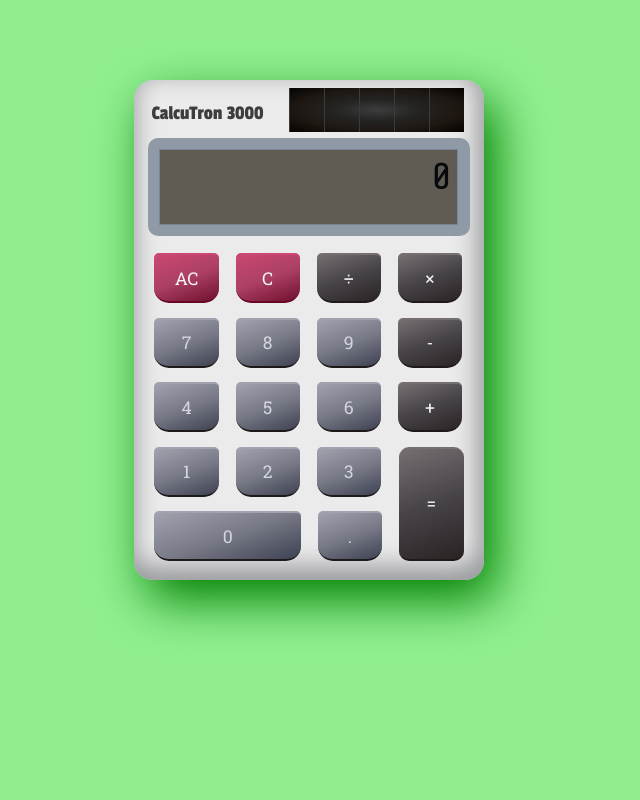
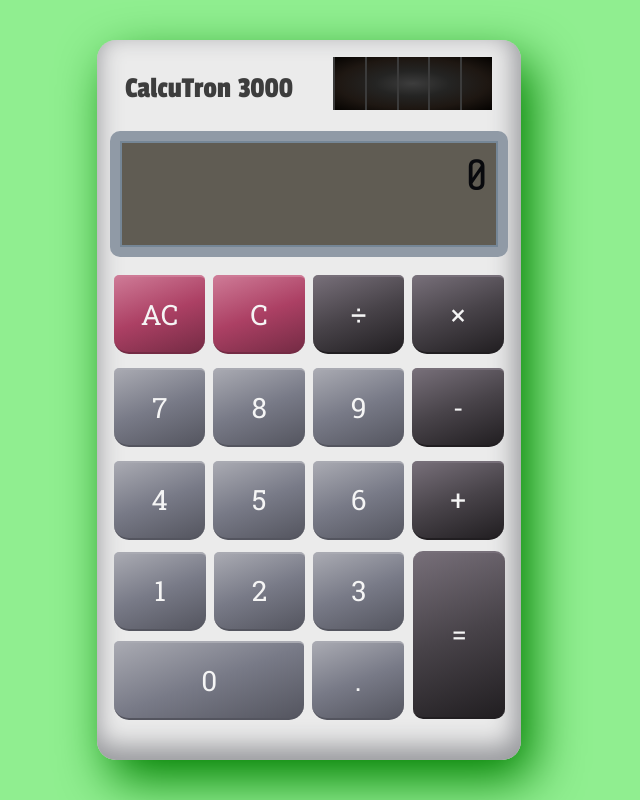
Before and after one commit to Ashto10/Pocket-Calculator, a plain HTML site: page index.html in a window 1280 px wide. Both pictures are taken after a click on the button "AC". Shown: the whole page, without its empty margins (331-971 px from the left). Drawn offline with nearby package versions, Linux system fonts and the light colour scheme; files that its build step writes are made by us from their sources.

Commit message:
Updated and refactored layout
- Renamed classes to be more consistent
- Fixed whitespace issues caused by HTML
- Removed onClick events from HTML
- Switched to documenting Javascript with JSDoc
- Layout resizes proportionally across various screen sizes

```diff
--- a/index.html
+++ b/index.html
@@ -1,59 +1,56 @@
 <html>
   <head>
+    <meta charset="UTF-8">
     <link href="https://fonts.googleapis.com/css?family=Share+Tech+Mono|Passion+One|Roboto+Slab" rel="stylesheet">
+    <link href="https://cdnjs.cloudflare.com/ajax/libs/normalize/8.0.0/normalize.min.css" rel="stylesheet" type="text/css">
     <link href="style.css" rel="stylesheet" type="text/css">
   </head>
   <body>
+    <main class="container">
       <div class="calculator-body">
-      <div class="calculator-head">
+        <div class="head">
           <div class="logo">CalcuTron 3000</div>
-        <div class="solar">
-          <div class="panel"></div>
-          <div class="panel"></div>
-          <div class="panel"></div>
-          <div class="panel"></div>
-          <div class="panel"></div>
+          <div class="solar"><!--
+         --><div class="panel"></div><!--
+         --><div class="panel"></div><!--
+         --><div class="panel"></div><!--
+         --><div class="panel"></div><!--
+         --><div class="panel"></div>
           </div>
         </div>
-      <div class='calculator-screen'>
-        <div class="screen-border">
-          <p id='output'>0</p>
-          <p id='log'></p>
+        <div class="screen-container">
+          <div class="screen">
+            <p id="output">0</p>
+            <p id="log"></p>
           </div>
         </div>
-      <div class="calculator-buttons">
-        <div class="row">
-          <button onClick='clearAll()' class='red-button'>AC</button>
-          <button onClick='clearEntry()' class='red-button'>C</button>
-          <button onclick='operation("/")'>&divide;</button>
-          <button onClick='operation("*")'>&times;</button>
-        </div>
-        <div class="row">
-          <button class='number-button'>7</button>
-          <button class='number-button'>8</button>
-          <button class='number-button'>9</button>
-          <button onClick='operation("-")'>-</button>
-        </div>
-        <div class="row">
-          <button class='number-button'>4</button>
-          <button class='number-button'>5</button>
-          <button class='number-button'>6</button>
-          <button onClick='operation("+")'>+</button>
-        </div>
-        <div class="row">
-          <button class='number-button'>1</button>
-          <button class='number-button'>2</button>
-          <button class='number-button'>3</button>
-          <button id='equals' onClick='equals()'>=</button>
-        </div>
-        <div class="row">
-          <button id='zero' class='number-button'>0</button>
-          <button class='number-button'>.</button>
+        <div class="buttons">
+          <button class="key-red" id="clearAll">AC</button><!--
+       --><button class="key-red" id="clear">C</button><!--
+       --><button class="key-op" id="divide">&divide;</button><!--
+       --><button class="key-op" id="multiply">&times;</button><!--
+       --><button class="key-num">7</button><!--
+       --><button class="key-num">8</button><!--
+       --><button class="key-num">9</button><!--
+       --><button class="key-op" id="subtract">-</button><!--
+       --><button class="key-num">4</button><!--
+       --><button class="key-num">5</button><!--
+       --><button class="key-num">6</button><!--
+       --><button class="key-op" id="add">+</button>
+          <div class="short-row">
+            <button class="key-num">1</button><!--
+         --><button class="key-num">2</button><!--
+         --><button class="key-num">3</button><!--
+         --><button class="key-num" id="zero">0</button><!--
+         --><button class="key-num">.</button>
+          </div><!--
+       --><button class="key-op" id="equals">=</button>
         </div>
       </div>
-    </div>
+    </main>
   </body>
 
   <script src="https://cdnjs.cloudflare.com/ajax/libs/jquery/3.2.1/jquery.min.js"></script>
+  <script src="https://cdnjs.cloudflare.com/ajax/libs/prefixfree/1.0.7/prefixfree.min.js"></script>
   <script src="script.js"></script>
 </html>
--- a/script.js
+++ b/script.js
@@ -1,13 +1,19 @@
-var currentEntry = '0';     // Stores the currently displayed value
-var previousEntry = '0';    // Stores the previous value, prior to calculating
-var log = "";               // Stores all operations done
-var inOperation = false;    // Helper value to check if operation key was pressed
+'use strict';
 
-/// <summary> Adds pressed key to currentEntry, and handles edge cases with zeros and decimals. </summary>
-$(".number-button").click(function() {
-  var num = $(this).html();
+var currentEntry = '0';     /** Stores the currently displayed value */
+var previousEntry = '0';    /** Stores the previous value, prior to calculating */
+var log = "";               /** Stores all operations done */
+var inOperation = false;    /** Helper value to check if operation key was pressed */
 
+/**
+* Adds pressed key to currentEntry, and handles edge cases with zeros and decimals.
+*
+* @param {jQuery} el - Element that's calling the function.
+*/
+function enterDigit(el) {
   inOperation = false;
+  var num = el.html()[0];
+
   if (currentEntry === '0' && num !== ".") {
     currentEntry = num;
   } else if (num === "." && currentEntry.includes(".")) {
@@ -16,10 +22,35 @@ $(".number-button").click(function() {
     currentEntry += num;
   }
   updateDisplay(currentEntry);
-});
+}
 
-/// <summary> Adds current entry and pressed operation key to log for later calculation. </summary>
-function operation(op) {
+/**
+* Adds current entry and pressed operation key to log for later calculation.
+*
+* @param {jQuery} el - Element that's calling the function.
+*/
+function operation(el) {
+  var op = "";
+
+  switch(el.attr('id')) {
+    case 'add':
+      op = "+";
+      break;
+    case 'subtract':
+      op = "-";
+      break;
+    case 'multiply':
+      op = "*";
+      break;
+    case 'divide':
+      op = "/";
+      break;
+    case 'equals':
+      return equals();
+    default:
+      return;
+                      }
+
   if (inOperation) {
     if (previousEntry == '0') {
       return;
@@ -35,7 +66,9 @@ function operation(op) {
   currentEntry = '0';
 }
 
-/// <summary> Calculates entries stored in log. </summary>
+/**
+* Calculates entries stored in log.
+*/
 function equals () {
   if (inOperation) {
     return;
@@ -50,23 +83,25 @@ function equals () {
   log = "";
 }
 
-/// <summary> Clear currentEntry </summary>
-function clearEntry() {
+/**
+* Clears display and entered values, depending on which button is pressed.
+*
+* @param {jQuery} el - Element that's calling the function.
+*/
+function clear(el) {
   inOperation = false;
   currentEntry = '0';
+
+  if(el.attr('id') === "clearAll") {
+    previousEntry = '0';
+    log = "";
+  }
   updateDisplay(currentEntry);
 }
 
-/// <summary> Clear everything </summary>
-function clearAll() {
-  inOperation = false;
-  currentEntry = '0';
-  previousEntry = '0';
-  log = "";
-  updateDisplay(currentEntry);
-}
-
-/// <summary> Helper function that updates display. </summary>
+/**
+* Helper function that updates display.
+*/
 function updateDisplay(output) {
   document.getElementById('output').innerHTML = output;
   document.getElementById('log').innerHTML = log;
@@ -80,7 +115,9 @@ function updateDisplay(output) {
   }
 }
 
-/// <summary> Helper function that updates display with error message. </summary>
+/**
+* Helper function used for displaying and handling errors.
+*/
 function throwError (message) {
   log = message;
   updateDisplay("error");
@@ -90,39 +127,62 @@ function throwError (message) {
   log = '';
 }
 
-/// <summary> Easter egg function: Fades screen if solar panels are covered. </summary>
+/**
+* Easter egg: Fades display if mouse is covering solar panels.
+*/
 $(".solar").mouseenter(function(){
   $("#output, #log").addClass("covered");
 });
 
-/// <summary> Easter egg function: Restores screen once solar panels are uncovered. </summary>
+/**
+* Easter egg: Restores display once mouse is no longer covering solar panels.
+*/
 $(".solar").mouseleave(function() {
   $("#output, #log").removeClass("covered");
 });
 
 var pressingOnScreen = false; // Helper function used to see if button is being pressed
 
-/// <summary> Easter egg function: Kicks off screen pressed event. </summary>
+/**
+* Easter egg: Starts "screen pressed" animation when display is clicked.
+*/
 function ScreenPressed(event) {
   pressingOnScreen = true;
-  var xPos = event.pageX - $(".screen-border").offset().left;
-  var yPos = event.pageY - $(".screen-border").offset().top;
+  var xPos = event.pageX - $(".screen").offset().left;
+  var yPos = event.pageY - $(".screen").offset().top;
   var random = Math.random() * 15;
-  var command = "radial-gradient(70px at " + xPos + "px "+yPos+"px, #262220 "+random+"%, #3b423f "+ (20 + random) +"%, #3d372c "+ (40 + random) +"%, #514844 "+ (60 + random) +"%, #605c53 80%)";
-  $(".screen-border").css({"background": command,"cursor":"pointer"});
+  var command = "radial-gradient(farthest-corner at " + xPos + "px "+yPos+"px, #262220 "+random+"%, #3b423f "+ (20 + random) +"%, #3d372c "+ (40 + random) +"%, #514844 "+ (60 + random) +"%, #605c53 80%)";
+  $(".screen").css({"background": command});
 }
 
-/// <summary> Easter egg function: Updates display if screen is being pressed. </summary>
-$(".screen-border").mousemove(function(event) {
-  if (pressingOnScreen) {
-    ScreenPressed(event);
-  }
-}).mousedown(ScreenPressed);
-
-/// <summary> Easter egg function: clears screen pressed event if mouse is release or out of bounds. </summary>
+/**
+* Easter egg: Restores screen to normal when user stops clicking display and "screen pressed" animation finishes.
+*/
 function ReleaseScreen() {
   pressingOnScreen = false;
-  $(".screen-border").css({"background":"#605c53","cursor":"default"});
+  $(".screen").css({"background":"#605c53","cursor":"default"});
 }
 
-$(".screen-border").mouseleave(ReleaseScreen).mouseup(ReleaseScreen);
+
+$(function() {
+  $(".screen").mousemove(function(event) {
+    // Continue firing event in order to update mouse position
+    if (pressingOnScreen) {
+      ScreenPressed(event);
+    }})
+    .mousedown(ScreenPressed)
+    .mouseleave(ReleaseScreen)
+    .mouseup(ReleaseScreen);
+
+  $(".key-num").click(function() {
+    enterDigit($(this));
+  });
+
+  $(".key-op").click(function() {
+    operation($(this));
+  });
+
+  $(".key-red").click(function() {
+    clear($(this));
+  });
+}());
--- a/style.sass
+++ b/style.sass
@@ -1,143 +1,186 @@
 body
-    background: lightgreen
+  background: lightgreen
+
+$calculatorSize: 90vh
+
+.container
+  width: $calculatorSize / 1.7
+  height: $calculatorSize
+  position: relative
+  margin: 5vh auto 0
 
 .calculator-body
-    box-sizing: border-box
-    display: block
-    width: 350px
-    height: 500px
-    background: #ebebeb
-    margin: 10vh auto 0
-    border-radius: 19px
-    position: relative
-    box-shadow: -3px -10px 25px 4px #999a9e inset, 12px 20px 50px 0px green
+  user-select: none
+  box-sizing: border-box
+  padding: 4% 3% 0
+  width: 100%
+  height: 100%
+  background: #ebebeb
+  border-radius: 19px
+  box-shadow: -3px -10px 25px 4px #999a9e inset, 12px 20px 50px 0px green
 
-.calculator-head
-    display: block
-    height: 35px
-    padding: 2% 5%
-    position: relative
+.head
+  position: relative
+  height: 10%
+  margin-bottom: 1%
+
+.logo, .solar
+  display: inline-block
 
 .logo
-    position: relative
-    top: 15px
-    font-family: 'Passion One', cursive
-    font-size: 1.25em
-    color: #3d3d3d
+  width: 60%
+  font-family: 'Passion One', cursive
+  font-size: 3.75vh
+  margin: 0.5em
+  color: #3d3d3d
 
 .solar
-    position: absolute
-    top: 8px
-    right: 20px
-    display: inline-block
-    background: radial-gradient(#3d3d3d,#242423,#1e1712,#040200)
-    width: 50%
-    height: 90%
-    cursor: pointer
-    cursor: hand
+  width: 40%
+  position: absolute
+  right: 4%
+  background: radial-gradient(#3d3d3d,#242423,#1e1712,#040200)
+  height: 75%
+  cursor: pointer
 
 .panel
-    width: 19.4%
-    height: 100%
-    float: left
-    border-left: 1px solid #3b3b3b
+  display: inline-block
+  box-sizing: border-box
+  width: 20%
+  height: 100%
+  border-left: 2px solid #3b3b3b
 
-.calculator-screen
-    margin: 2.5% 4%
-    padding: 3.25% 3%
+$screenSize: 20%
+$screenBorder: 5%
+.screen-container
+  height: 15%
+  font-family: 'Share Tech Mono', monospace
+  background: #909aa6
+  border-radius: 10px
+  padding: 2.5%
+  color: #08090d
+
+.screen
+  background: #605c53
+  position: relative
+  width: 100%
+  height: 100%
+  border: 2px solid #758696
+  box-sizing: border-box
+  //&::after
+    /**The following adds an interesting effect, but is very resource intensive on older computers*/
+    position: absolute
     display: block
-    height: 15%
-    font-family: 'Share Tech Mono', monospace
-    background: #909aa6
-    border-radius: 10px
-    color: #08090d
-    user-select: none
-
-.screen-border
-    background: #605c53
-    width: 99%
-    height: 99%
-    border: 1px solid #758696
+    top: 0
+    left: 0
+    right: 0
+    bottom: 0
+    content: ''
+    background-position: 0px 0px, 1px 1px
+    background-size: 2px 2px
+    background-image: linear-gradient(-45deg, #605c53 25%, transparent 25%), linear-gradient(-45deg, #605c53 25%, transparent 25%), linear-gradient(-45deg, transparent 75%, #605c53 75%), linear-gradient(-45deg, transparent 75%, #605c53 75%)
+    opacity: 0.3
 
 #output
-    margin: 0
-    height: 44%
-    padding: 2%
-    font-size: 2.35em
-    text-align: right
+  margin: 0
+  height: 50%
+  padding: 2%
+  font-size: 5.5vh
+  text-align: right
 
 #log
-    margin: 0
-    height: 25%
-    padding: 1%
-    font-size: 0.9em
-
-.calculator-buttons
-    display: block
-    position: relative
-    height: 60%
-    margin: 3% 4%
+  margin: 0
+  height: 25%
+  padding: 1% 2%
+  font-size: 2.5vh
 
 .covered
-    animation: fading 2s ease-in forwards
+  animation: fading 2s ease-out forwards
 
 @keyframes fading
-    from
-        opacity: 1
-    to
-        opacity: 0.3
+  from
+    opacity: 1
+  to
+    opacity: 0.3
 
-button
-    position: relative
-    top: 0
-    height: 50px
-    width: 19.95%
-    margin: 2.25% 2%
-    color: whitesmoke
-    border-radius: 5px 5px 15px 15px
-    border: none
-    background: linear-gradient(160deg,#756f71,#484349,#292323)
-    border-bottom: 2px solid #1f1a1a
-    border-top: 2px solid #756f71
-    font-family: 'Roboto Slab', serif
-    font-size: 1.1em
-    &:active
-        top: 2px
-        background: linear-gradient(#484349,#756f71)
-        border-top-color: #3b363c
-        border-bottom-color: #7b7979
-        color: lightgray
-    &:focus
-        outline: 0
+.buttons
+  position: relative
+  height: 68%
+  margin-top: 3%
 
-.red-button
-    background: linear-gradient(160deg,#cc4772,#ac4064,#6f102e)
-    border-bottom-color: #690625
-    border-top-color: #cc4772
-    &:active
-        background: linear-gradient(#ac4064,#cc4772)
-        border-top-color: #690625
-        border-bottom-color: #dd4f7d
-        color: lightgray
+%calculatorKey
+  display: inline-block
+  position: relative
+  box-sizing: border-box
+  top: 0
+  height: 16.5%
+  width: 23%
+  margin: 1.75% 1%
+  color: whitesmoke
+  border-radius: 5px 5px 15px 15px
+  border: none
+  font-family: 'Roboto Slab', serif
+  text-align: center
+  font-size: 3.5vh
+  line-height: 8vh
+  cursor: pointer
+  &:active
+    top: 2px
+    color: #CCC
+  &:focus
+    outline: none
 
-.number-button
-    color: #d4d7de
-    background: linear-gradient(160deg,#a0a2ae,#787a87,#3e4152)
-    border-top-color: #a0a2ae
+=buttonColor($baseColor)
+  $lighter: lighten($baseColor, 18)
+  $darker: darken($baseColor, 15)
+  background: linear-gradient(160deg, $lighter, $baseColor, $darker)
+  border-top: 2px solid $lighter
+  border-bottom: 2px solid $darker
+  &:active
+    background: linear-gradient(160deg, $darker, $baseColor)
+    border-top-color: $darker
+    border-bottom-color: $lighter
 
+.key-op
+  @extend %calculatorKey
+  +buttonColor(#484349)
 
-    &:active
-        background: linear-gradient(#787a87,#a0a2ae)
-        border-top-color: #2e3040
-        border-bottom-color: #999aa1
-        color: #b5b5b7
+.key-red
+  @extend %calculatorKey
+  +buttonColor(#ac4064)
+
+.key-num
+  @extend %calculatorKey
+  +buttonColor(#787a87)
+
+.short-row
+  width: 74%
+  height: 40%
+  display: inline-block
+
+  .key-num
+    display: inline-block
+    width: 31%
+    height: 41.25%
+    margin-left: 2.75%
+    margin-right: 0
+
+    &:first-child
+      margin-left: 1.5%
 
 #equals
-    right: 0
-    position: absolute
-    top: inherit
-    height: 38%
-    border-radius: 10px
+  top: -9.5%
+  left: 1.25%
+  display: inline-block
+  height: 35.25%
+  padding: 10.5% 0
+  border-radius: 10px
 
 #zero
-    width: 45.5%
+  margin-left: 1.5%
+  width: 64.5%
+
+@media screen and (max-width: 800px)
+  $calculatorSize: 80vh
+  .container
+    width: $calculatorSize / 1.7
+    height: $calculatorSize
```
Also changed, not shown: 1 other file. Lines whose indentation alone changed are shown as unchanged.
